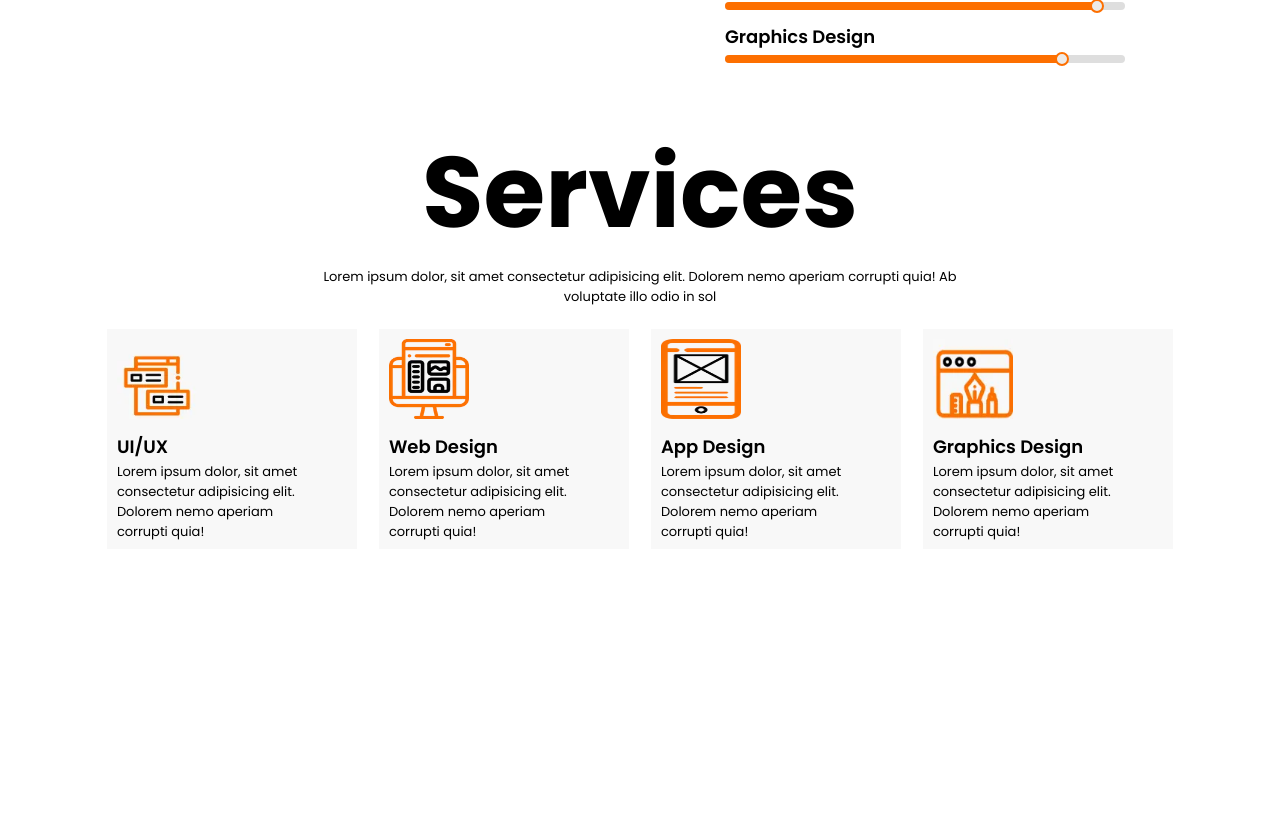
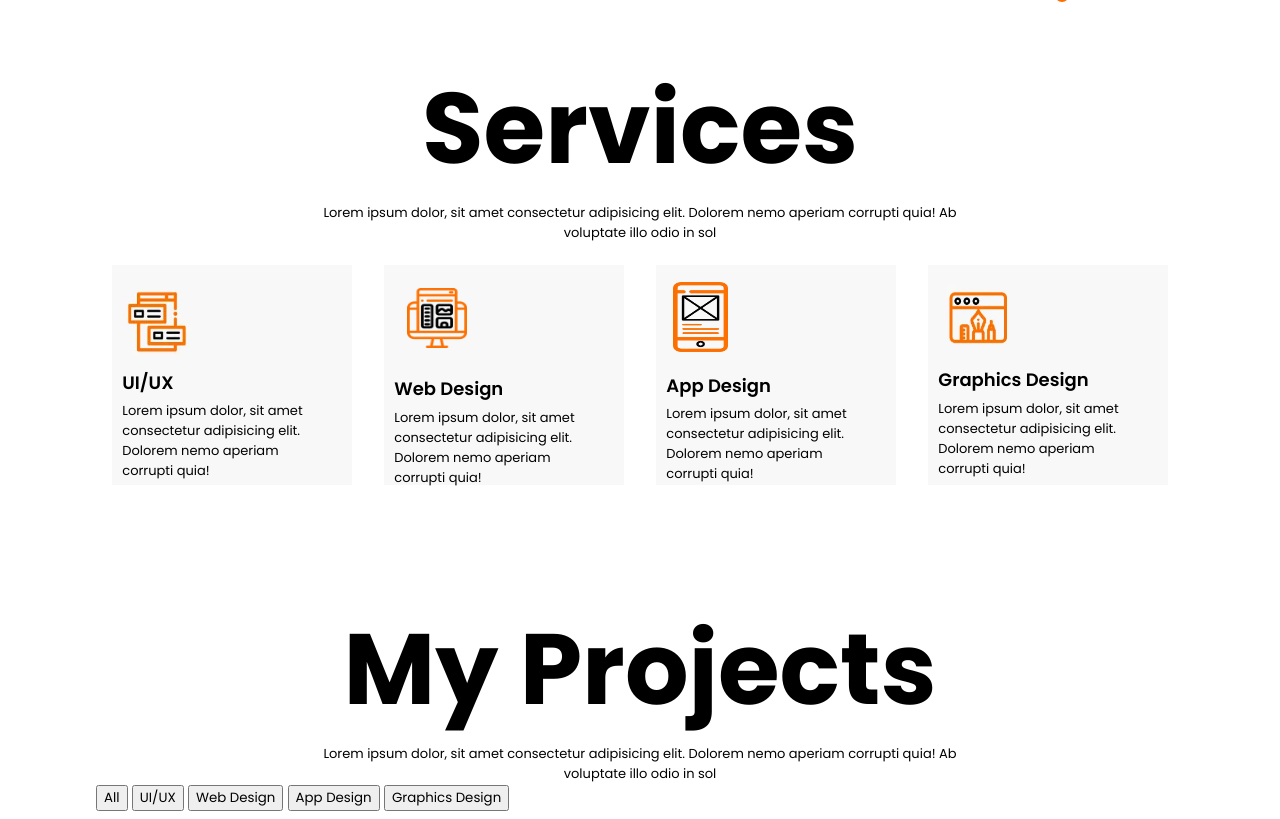
Before and after one commit to Neha-Pantam05/landingPage, a plain HTML site: page index.html in a window 1280 px wide. Shown: the part 1099-1918 px from the top of the page. Before the commit the page ends 1656 px from the top, so only its background shows below. Drawn offline with Linux system fonts and the light colour scheme.

Commit message:
next step

```diff
--- a/index.css
+++ b/index.css
@@ -161,56 +161,66 @@ p.lighter {
 
 .about {
 
-    padding-top: 6.5rem;
+    padding-top: 2.5rem;
     display: flex;
     text-align: start;
 }
 
-.hero-img1{
+.hero-img1 {
     height: 400px;
     width: 350px;
 }
-.part1{
+
+.part1 {
     width: 40%;
 }
-.mid{
-    width :30%;
+
+.mid {
+    width: 30%;
 }
-.part2{
+
+.part2 {
     width: 60%;
 }
+
 .ts5 {
     margin-top: -10%;
     font-size: 100px;
     font-weight: 700;
 
 }
+
 .ts6 {
     margin-top: -5%;
     font-size: 14px;
 
 }
-.ts7{
+
+.ts7 {
+
     margin-top: 3%;
     margin-bottom: 1%;
     font-size: 18px;
     font-weight: 600;
 }
-.scroll{
+
+.scroll {
     height: 8px;
     width: 400px;
     background-color: rgb(222, 222, 222);
     border-radius: 35px;
     position: relative;
 }
-.scroll_1{
+
+.scroll_1 {
     height: 8px;
     width: 360px;
     background-color: rgb(253 111 0);
     position: relative;
     border-radius: 35px;
 }
-.circle1{
+
+.circle1 {
     position: absolute;
     height: 10px;
     width: 10px;
@@ -221,13 +231,14 @@ p.lighter {
     border: 2px solid rgb(253 111 0);
 }
 
-.scroll_2{
+.scroll_2 {
     height: 8px;
     width: 330px;
     background-color: rgb(253 111 0);
     border-radius: 35px;
 }
-.circle2{
+
+.circle2 {
     position: absolute;
     height: 10px;
     width: 10px;
@@ -237,13 +248,15 @@ p.lighter {
     left: 320px;
     border: 2px solid rgb(253 111 0);
 }
-.scroll_3{
+
+.scroll_3 {
     height: 8px;
     width: 375px;
     background-color: rgb(253 111 0);
     border-radius: 35px;
 }
-.circle3{
+
+.circle3 {
     position: absolute;
     height: 10px;
     width: 10px;
@@ -253,13 +266,15 @@ p.lighter {
     left: 365px;
     border: 2px solid rgb(253 111 0);
 }
-.scroll_4{
+
+.scroll_4 {
     height: 8px;
     width: 340px;
     background-color: rgb(253 111 0);
     border-radius: 35px;
 }
-.circle4{
+
+.circle4 {
     position: absolute;
     height: 10px;
     width: 10px;
@@ -270,78 +285,90 @@ p.lighter {
     border: 2px solid rgb(253 111 0);
 }
 
-.ts8{
+.ts8 {
     margin-top: 5%;
     font-size: 100px;
     font-weight: 700;
     text-align: center;
 }
 
-.ts9{
+.ts9 {
     font-size: 13px;
     text-align: center;
     padding-left: 20%;
     padding-right: 20%;
 }
-.card{
+
+.card {
     margin-top: 2%;
     display: flex;
     justify-content: space-evenly;
+    margin-bottom: 10%;
 }
-.card1{
-    margin-left: 1%;
-    margin-right: 1%;
+
+.card1 {
+    margin-left: 1.5%;
+    margin-right: 1.5%;
     padding: 10px;
     height: 200px;
     width: 300px;
     background-color: rgb(248 248 248);
 }
-.c1{
+
+.c1 {
     height: 80px;
-    width: 80px;
+    width: 70px;
 }
 
-.card2{
-    margin-left: 1%;
-    margin-right: 1%;
+.card2 {
+    margin-left: 1.5%;
+    margin-right: 1.5%;
     padding: 10px;
     height: 200px;
     width: 300px;
+    background-color: rgb(248 248 248);
+}
 
-    background-color:  rgb(248 248 248);
+.c2 {
+    height: 60px;
+    width: 60px;
+    padding: 6%;
 }
-.c2{
-    height: 80px;
-    width: 80px;
-}
-.card3{
-    margin-left: 1%;
-    margin-right: 1%;
-    padding: 10px;
-    height: 200px;
-    width: 300px;
 
-    background-color:  rgb(248 248 248);
-}
-.c3{
-    height: 80px;
-    width: 80px;
-}
-.card4{
-    margin-left: 1%;
-    margin-right: 1%;
+.card3 {
+    margin-left: 1.5%;
+    margin-right: 1.5%;
     padding: 10px;
     height: 200px;
     width: 300px;
 
     background-color: rgb(248 248 248);
 }
-.c4{
-    height: 80px;
-    width: 80px;
+
+.c3 {
+    padding: 3%;
+    height: 70px;
+    width: 55px;
 }
 
-.ts10{
-    width: 80%;
+.card4 {
+    margin-left: 1.5%;
+    margin-right: 1.5%;
+    padding: 10px;
+    height: 200px;
+    width: 300px;
+
+    background-color: rgb(248 248 248);
+}
+
+.c4 {
+    padding: 4%;
+    height: 60px;
+    width: 60px;
+}
+
+.ts10 {
+    padding-top: 1.5%;
+    width: 85%;
     font-size: 13px;
 }
--- a/index.html
+++ b/index.html
@@ -24,17 +24,17 @@
             </div>
             <div class="rightNav">
                 <ul class="list">
-                    <li><a href="html/home.html">Home</a></li>
-                    <li><a href="About Me">About Me</a></li>
-                    <li><a href="Services">Services</a></li>
-                    <li><a href="Project">Project</a></li>
+                    <li><a href="#home">Home</a></li>
+                    <li><a href="#about">About Me</a></li>
+                    <li><a href="#services">Services</a></li>
+                    <li><a href="#project">Project</a></li>
                     <li><a href="Testimonial">Testimonial</a></li>
                     <li><a href="Contact">Contact</a></li>
                     <button class="btn">Download CV</button>
                 </ul>
             </div>
         </div>
-        <div class="home">
+        <div class="home" id="home">
             <div class="hero1">
                 <p class="ts">Hi I am</p>
                 <p class="ts1">Muhammad Umair</p>
@@ -57,7 +57,7 @@
                 </ul>
             </div>
         </div>
-        <div class="about">
+        <div class="about" id="about">
             <img class="hero-img1 part1" src="images/about.webp" alt="about">
             <div class="mid"></div>
             <div class="part2">
@@ -90,7 +90,7 @@
                 </div>
             </div>
         </div>
-        <div class="servies">
+        <div class="servies" id="services">
             <p class="ts8">Services</p>
             <p class="ts9">Lorem ipsum dolor, sit amet consectetur adipisicing elit. Dolorem nemo aperiam corrupti quia!
                 Ab voluptate illo odio in sol</p>
@@ -125,6 +125,16 @@
                 </div>
             </div>
         </div>
+        <div class="project" id="project">
+            <p class="ts8">My Projects</p>
+            <p class="ts9">Lorem ipsum dolor, sit amet consectetur adipisicing elit. Dolorem nemo aperiam corrupti quia!
+                Ab voluptate illo odio in sol</p>
+            <button class="btn1">All</button>
+            <button class="btn2">UI/UX</button>
+            <button class="btn2">Web Design</button>
+            <button class="btn2">App Design</button>
+            <button class="btn2">Graphics Design</button>
+        </div>
     </main>
 </body>
 
```
